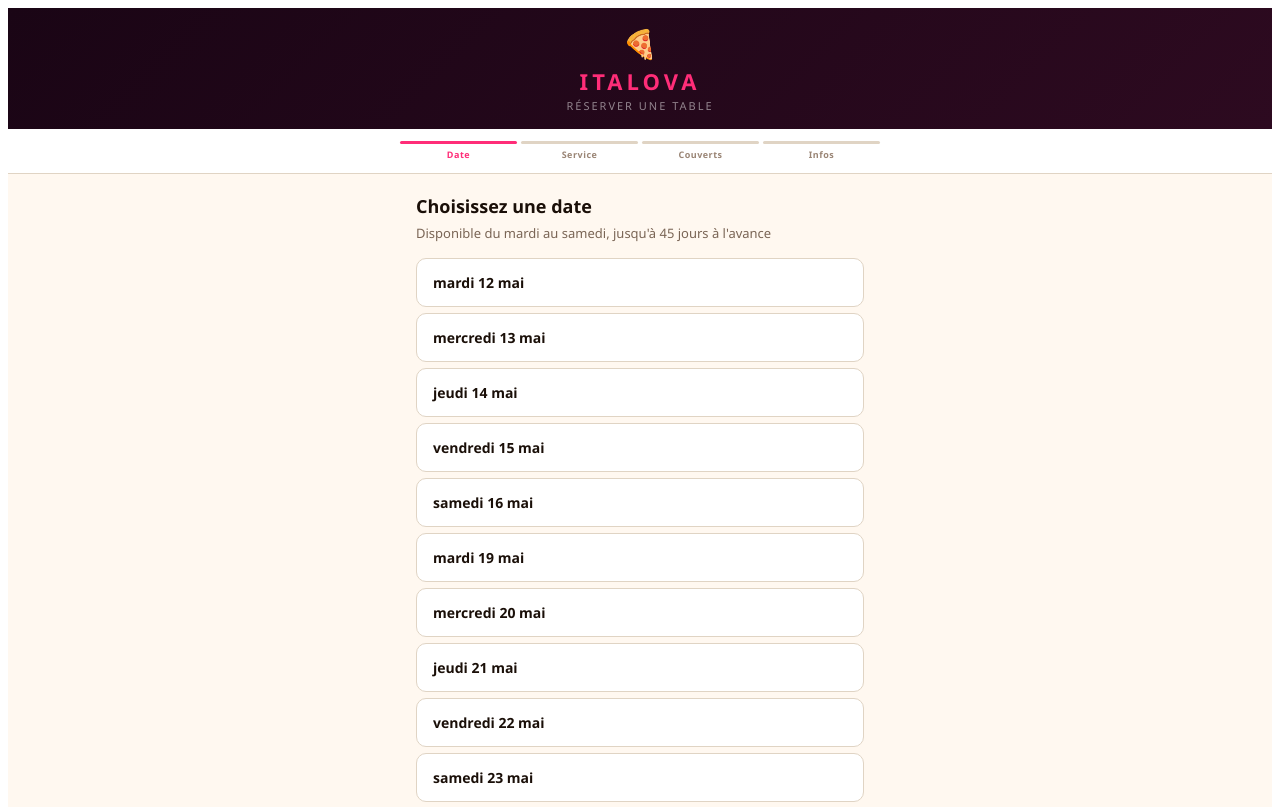
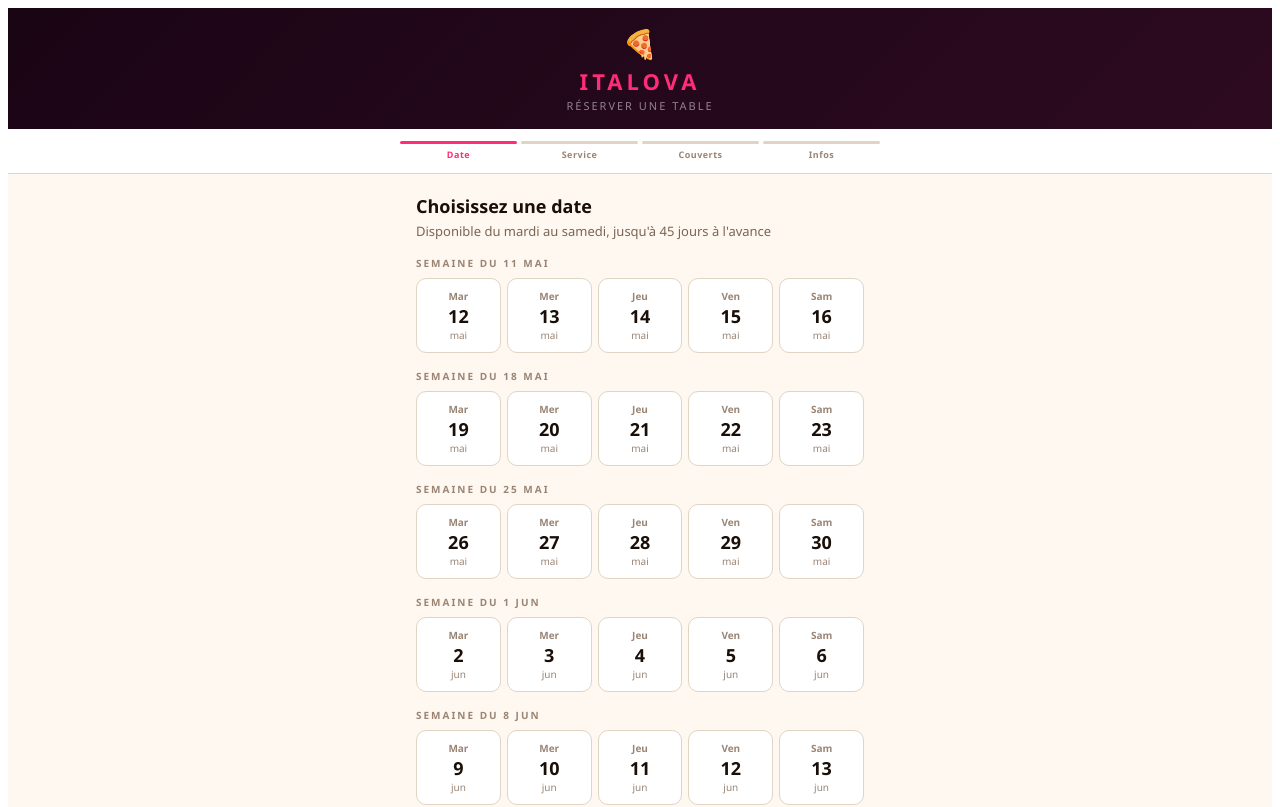
Before and after one commit to ITALOVAB/italova-reservations, a React (Vite) app: page / in a window 1280 px wide. Shown: the top 807 px of the page. Built offline with nearby package versions, Linux system fonts and the light colour scheme.

Commit message:
Update App.jsx

```diff
--- a/src/App.jsx
+++ b/src/App.jsx
@@ -186,21 +186,56 @@ export default function App() {
 
         {/* ── ÉTAPE 1 : DATE ── */}
         {step==="date" && <>
-          <div style={{ fontSize:18, fontWeight:800, marginBottom:6 }}>Choisissez une date</div>
+          <div style={{ fontSize:18, fontWeight:800, marginBottom:4 }}>Choisissez une date</div>
           <div style={{ fontSize:13, color:"#7a6555", marginBottom:16 }}>Disponible du mardi au samedi, jusqu'à 45 jours à l'avance</div>
-          <div style={{ display:"flex", flexDirection:"column", gap:6 }}>
-            {dates.map((d, i) => (
-              <button key={i} onClick={() => { update("date", d); fetchOccupied(d); setStep("service"); }} style={{
-                background: form.date && formatDateISO(form.date)===formatDateISO(d) ? "linear-gradient(135deg,#d4195a,#FF2D78)" : "#fff",
-                border: `1px solid ${form.date && formatDateISO(form.date)===formatDateISO(d) ? "#FF2D78" : "#e0d4c4"}`,
-                borderRadius:10, padding:"14px 16px", cursor:"pointer", textAlign:"left",
-                color: form.date && formatDateISO(form.date)===formatDateISO(d) ? "#fff" : "#1a0f08",
-                fontSize:14, fontWeight:600, fontFamily:"inherit", transition:"all 0.15s"
-              }}>
-                {formatDate(d)}
-              </button>
-            ))}
-          </div>
+
+          {/* Grouper par semaine */}
+          {(() => {
+            const weeks = {};
+            dates.forEach(d => {
+              const monday = new Date(d);
+              monday.setDate(d.getDate() - ((d.getDay() + 6) % 7));
+              const key = monday.toISOString().split("T")[0];
+              if (!weeks[key]) weeks[key] = [];
+              weeks[key].push(d);
+            });
+
+            const JOURS_COURTS = ["","Lun","Mar","Mer","Jeu","Ven","Sam","Dim"];
+            const MOIS = ["jan","fév","mar","avr","mai","jun","jul","aoû","sep","oct","nov","déc"];
+
+            return Object.entries(weeks).map(([weekKey, weekDates]) => (
+              <div key={weekKey} style={{ marginBottom:16 }}>
+                <div style={{ fontSize:10, fontWeight:700, color:"#9a8575", textTransform:"uppercase", letterSpacing:"2px", marginBottom:8 }}>
+                  Semaine du {new Date(weekKey).getDate()} {MOIS[new Date(weekKey).getMonth()]}
+                </div>
+                <div style={{ display:"grid", gridTemplateColumns:"repeat(5,1fr)", gap:6 }}>
+                  {weekDates.map((d, i) => {
+                    const selected = form.date && formatDateISO(form.date)===formatDateISO(d);
+                    return (
+                      <button key={i} onClick={() => { update("date", d); fetchOccupied(d); setStep("service"); }} style={{
+                        background: selected ? "linear-gradient(135deg,#d4195a,#FF2D78)" : "#fff",
+                        border: `1px solid ${selected ? "#FF2D78" : "#e0d4c4"}`,
+                        borderRadius:10, padding:"10px 4px", cursor:"pointer", textAlign:"center",
+                        color: selected ? "#fff" : "#1a0f08",
+                        fontFamily:"inherit", transition:"all 0.15s",
+                        boxShadow: selected ? "0 4px 12px rgba(255,45,120,0.3)" : "none"
+                      }}>
+                        <div style={{ fontSize:10, fontWeight:600, opacity:selected?0.85:1, color:selected?"#fff":"#9a8575", marginBottom:4 }}>
+                          {JOURS_COURTS[d.getDay()]}
+                        </div>
+                        <div style={{ fontSize:18, fontWeight:800, lineHeight:1 }}>
+                          {d.getDate()}
+                        </div>
+                        <div style={{ fontSize:10, marginTop:3, opacity:selected?0.85:1, color:selected?"#fff":"#9a8575" }}>
+                          {MOIS[d.getMonth()]}
+                        </div>
+                      </button>
+                    );
+                  })}
+                </div>
+              </div>
+            ));
+          })()}
         </>}
 
         {/* ── ÉTAPE 2 : SERVICE + HEURE ── */}
```
